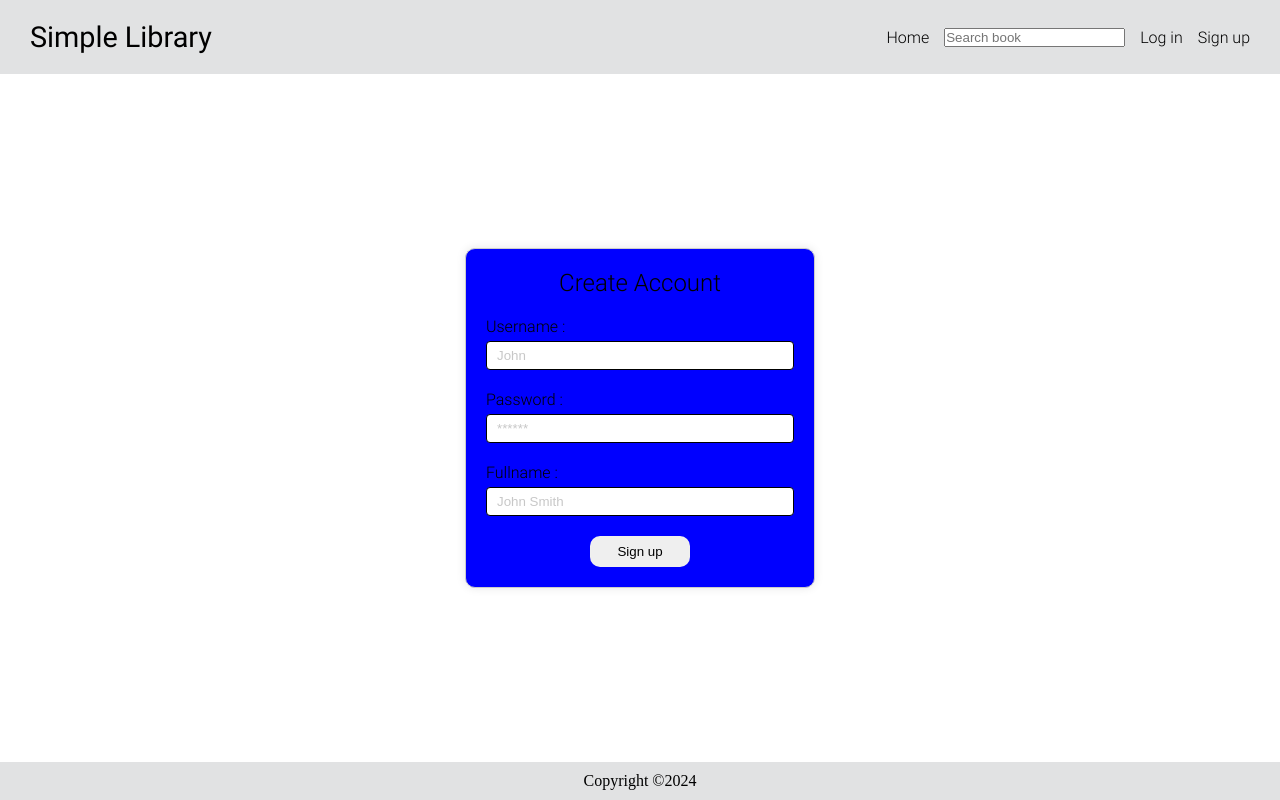
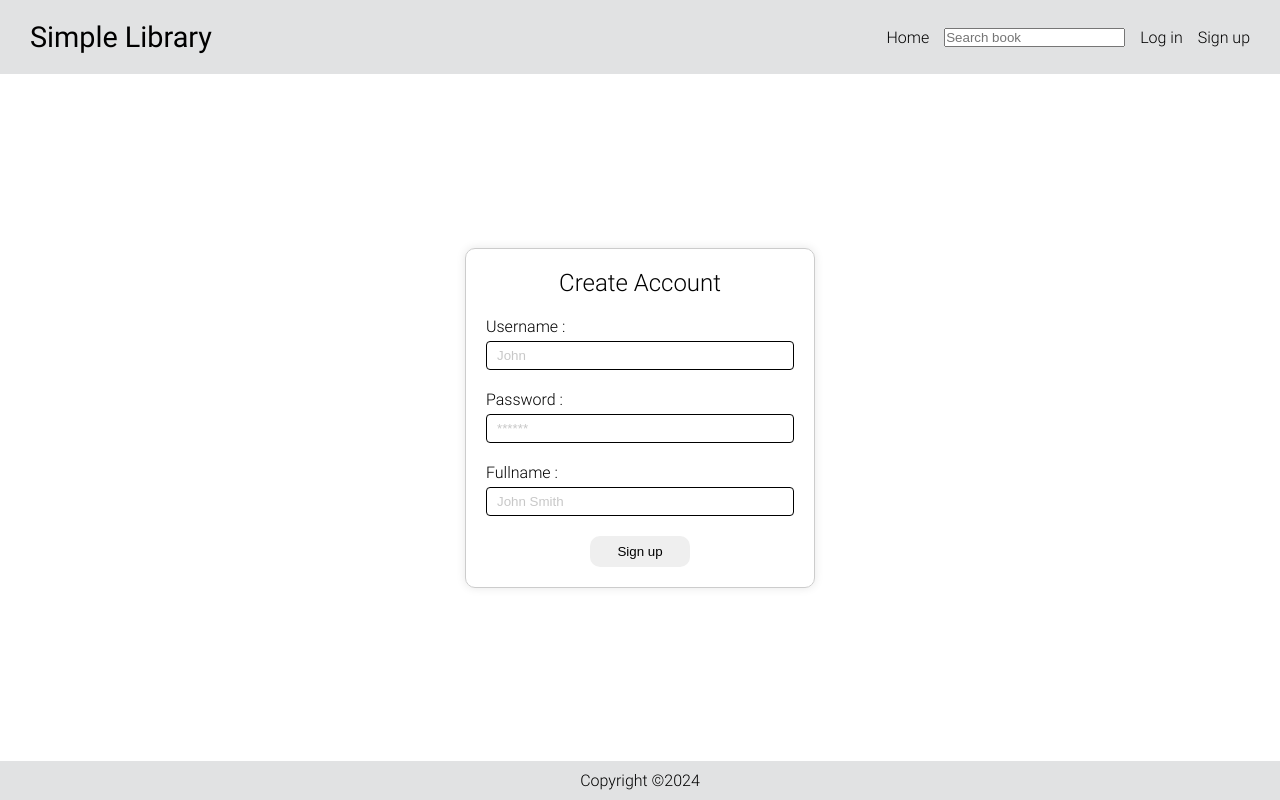
Before and after one commit to leuchtend5/library-app, an Angular app: page /signup in a window 1280 px wide. Built offline with nearby package versions, Linux system fonts and the light colour scheme.

Commit message:
style: styling global, signup, footer, header component

```diff
--- a/src/app/components/signup/signup.component.scss
+++ b/src/app/components/signup/signup.component.scss
@@ -15,7 +15,6 @@ form {
   gap: 20px;
   font-family: content-font;
   align-self: center;
-  background-color: blue;
 
   label {
     margin-bottom: 5px;
--- a/src/app/layout/footer/footer.component.scss
+++ b/src/app/layout/footer/footer.component.scss
@@ -2,4 +2,5 @@ footer {
   text-align: center;
   background-color: #e1e2e3;
   padding: 10px 0;
+  font-family: content-font;
 }
--- a/src/app/layout/header/header.component.scss
+++ b/src/app/layout/header/header.component.scss
@@ -29,3 +29,24 @@ a {
     color: white;
   }
 }
+
+.search-input {
+  display: flex;
+  gap: 5px;
+  align-items: center;
+  justify-content: center;
+
+  input {
+    border-radius: 4px;
+    padding: 4px;
+    border: 1px solid black;
+
+    &:focus {
+      outline: none;
+    }
+  }
+
+  button {
+    cursor: pointer;
+  }
+}
--- a/src/styles.scss
+++ b/src/styles.scss
@@ -15,8 +15,18 @@
   box-sizing: border-box;
 }
 
+html,
+body {
+  height: 100%;
+}
+
 app-root {
   display: flex;
   flex-direction: column;
-  height: 100vh;
+  height: 100%;
+  // height: 100vh;
+  // min-height: 100vh;
 }
+
+html, body { height: 100%; }
+body { margin: 0; font-family: Roboto, "Helvetica Neue", sans-serif; }
```
